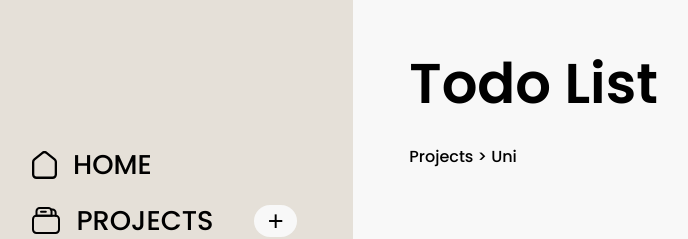
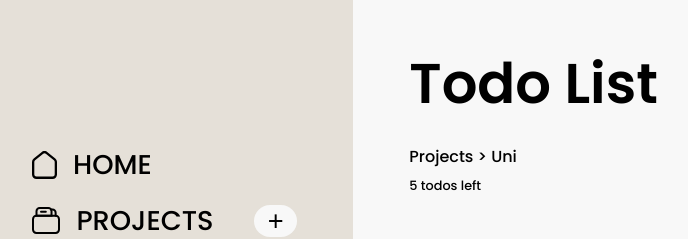
Before and after one commit to Vicker14/todo-list, a website built with webpack: page src/template.html in a window 1280 px wide. Shown: the top 239 px of the page, without its empty margins (96-784 px from the left). Built offline with nearby package versions, Linux system fonts and the light colour scheme; a web font is replaced by a local one.

Commit message:
Fixed color of counter

```diff
--- a/src/styles/content.css
+++ b/src/styles/content.css
@@ -19,5 +19,4 @@
 .counter {
     font-size: 0.8rem;
     margin: 0.5rem 0 0;
-    color: var(--color-light);
 }
```
